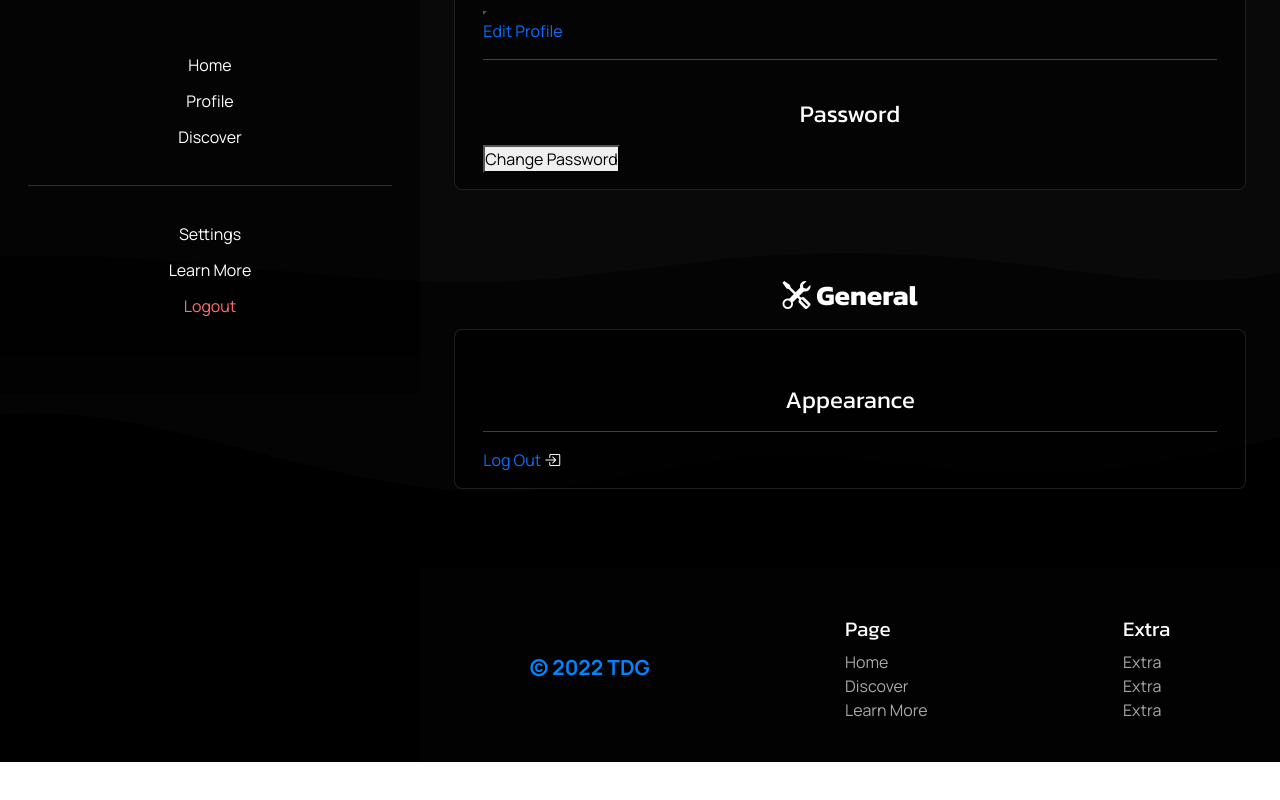
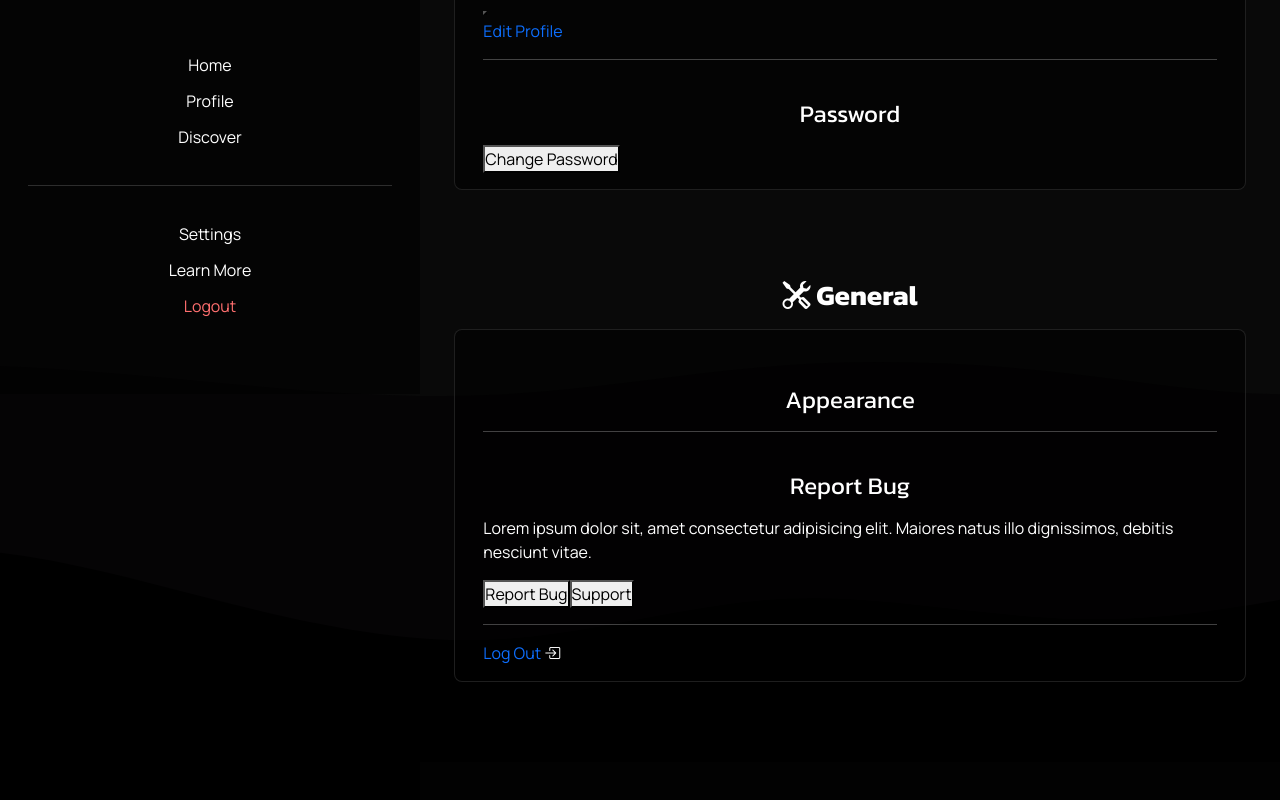
Before and after one commit to TDG-Org/Statue-Status, a React (Create React App) app in the folder client/: page /settings in a window 1280 px wide. Shown: the part 406-1206 px from the top of the page. Before the commit the page ends 1168 px from the top, so only its background shows below. Built offline with nearby package versions, Linux system fonts and the light colour scheme.

Commit message:
added add bug section in general

```diff
--- a/client/src/pages/Settings/SettingsPage.jsx
+++ b/client/src/pages/Settings/SettingsPage.jsx
@@ -61,8 +61,26 @@ const SettingsPage = () => {
 
           {/* Appearance  */}
           <div className="settings-sect-appear">
-            <h4>Appearance</h4>
-          </div>
+              <h4>Appearance</h4>
+
+              <div className="appearance-btns">
+
+              </div>
+            </div>
+
+            <hr />
+
+            <div className="report-bug-sect">
+              <h4>Report Bug</h4>
+
+              <p>Lorem ipsum dolor sit, amet consectetur adipisicing elit. Maiores natus illo dignissimos, debitis nesciunt vitae.</p>
+
+              <div className="report-bug-btns">
+              <button className="report-bug-btn">Report Bug</button>
+              <button className="support-btn">Support</button>
+              </div>
+
+            </div>
 
           {/* logout  */}
           <div className="settings-sect-logout">
```
